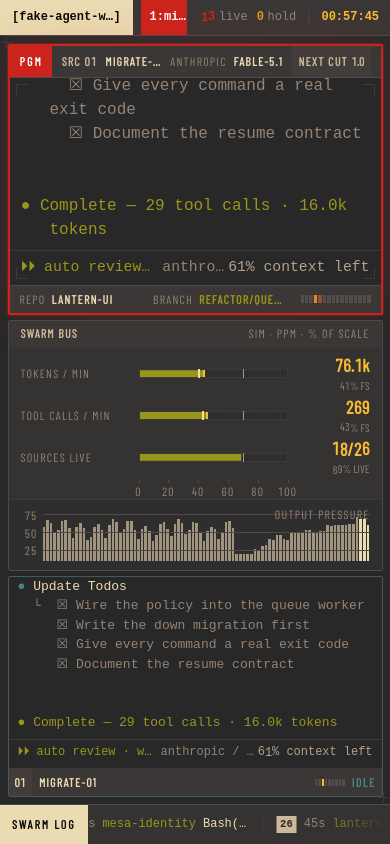
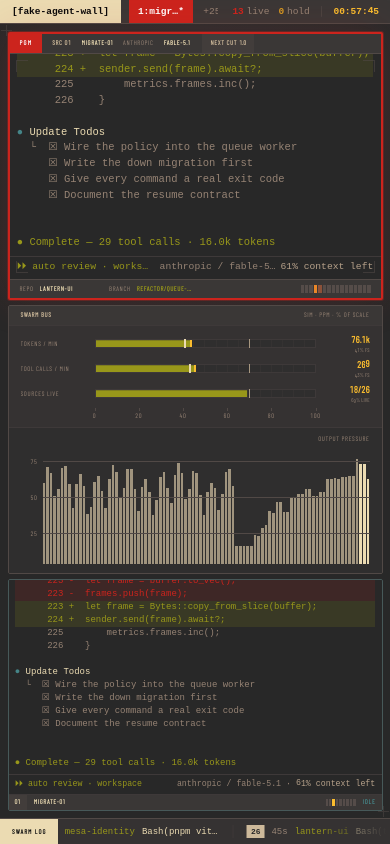
Before and after one commit to VdustR/fake-agent-wall, a Svelte app: page / in a window 390 px wide. Built offline with nearby package versions, Linux system fonts and the light colour scheme; a web font is replaced by a local one.

Commit message:
fix: restore responsive ambient wall density (#102)

```diff
--- a/src/app.css
+++ b/src/app.css
@@ -57,13 +57,10 @@
   --f-umd: 'Barlow Condensed', sans-serif;
   --f-term: 'Monaspace Xenon', ui-monospace, monospace;
 
-  /* Stable reading roles: viewport changes reflow the wall instead of shrinking type. */
-  --type-terminal: .8125rem;
-  --type-program: 1rem;
+  /* Settings keep a separate reading scale from the viewport-scaled wall. */
   --type-ui: .875rem;
   --type-label: .75rem;
   --type-meta: .6875rem;
-  --type-data: 1.125rem;
 
   --gap: clamp(5px, 0.5vw, 10px);
   --r: 2px;
@@ -99,7 +96,7 @@ body {
 /* Broadcast label register: uppercase, tracked, compact, never body copy. */
 .umd-type {
   font-family: var(--f-umd);
-  font-size: var(--type-label);
+  font-size: clamp(6.5px, 0.46vw, 9.5px);
   font-weight: 500;
   letter-spacing: 0.1em;
   text-transform: uppercase;
--- a/src/components/ExitHint.svelte
+++ b/src/components/ExitHint.svelte
@@ -138,7 +138,7 @@
     padding: 11px 18px 12px;
   }
   .line {
-    font-size: var(--type-ui);
+    font-size: clamp(10px, 0.86vw, 15px);
     letter-spacing: 0.13em;
     color: var(--txt-hi);
     white-space: nowrap;
--- a/src/components/Operations.svelte
+++ b/src/components/Operations.svelte
@@ -92,15 +92,15 @@
 
 <style>
   .ops-tile { height: 100%; min-height: 0; display: flex; flex-direction: column; overflow: hidden; background: var(--ink-050); border: 1.5px solid color-mix(in oklab, var(--coral) 55%, var(--line-hi)); }
-  header { flex: none; display: flex; justify-content: space-between; align-items: center; height: 1.75rem; padding: 0 7px; color: var(--txt-hi); background: var(--ink-150); border-bottom: 1px solid var(--line); letter-spacing: .08em; }
+  header { flex: none; display: flex; justify-content: space-between; align-items: center; height: clamp(19px, 1.65vw, 25px); padding: 0 7px; color: var(--txt-hi); background: var(--ink-150); border-bottom: 1px solid var(--line); letter-spacing: .08em; }
   .tasks { flex: 1; min-height: 0; overflow: hidden; }
   .task { display: grid; grid-template-columns: minmax(0, 1fr) auto; gap: 4px 7px; padding: clamp(5px, .55vw, 8px); border-bottom: 1px solid var(--line); }
-  .id { grid-column: 1; grid-row: 1; color: var(--coral); font-size: var(--type-meta); }
-  .task strong { grid-column: 1 / -1; min-width: 0; color: var(--txt); font: var(--type-ui)/1.3 var(--f-umd); white-space: nowrap; overflow: hidden; text-overflow: ellipsis; }
-  .agent { grid-column: 1 / -1; display: flex; align-items: center; gap: 5px; color: var(--txt-fnt); font: var(--type-label)/1.3 var(--f-umd); }
+  .id { grid-column: 1; grid-row: 1; color: var(--coral); font-size: 8px; }
+  .task strong { grid-column: 1 / -1; min-width: 0; color: var(--txt); font: 9px/1.2 var(--f-term); white-space: nowrap; overflow: hidden; text-overflow: ellipsis; }
+  .agent { grid-column: 1 / -1; display: flex; align-items: center; gap: 5px; color: var(--txt-fnt); font: 8px/1.2 var(--f-term); }
   .agent i { width: 5px; height: 5px; background: var(--txt-fnt); }
   .agent i.working { background: var(--cue); }
-  .task em { grid-column: 2; grid-row: 1; color: var(--txt-dim); font: var(--type-meta)/1.3 var(--f-umd); font-style: normal; text-transform: uppercase; }
+  .task em { grid-column: 2; grid-row: 1; color: var(--txt-dim); font: 7px/1.2 var(--f-umd); font-style: normal; text-transform: uppercase; }
   .task em[data-phase='reviewing'], .task em[data-phase='merging'] { color: var(--amber); }
   .task em[data-phase='fixing'], .task em[data-phase='running'] { color: var(--cue); }
   .matrix { flex: 1; min-height: 0; display: grid; grid-template-rows: repeat(7, 1fr); grid-auto-flow: column; grid-auto-columns: 1fr; gap: 2px; padding: 9px; }
@@ -113,19 +113,19 @@
   .stats b { color: var(--txt-hi); }
   .usage { flex: 1; min-height: 0; padding: 4px 8px; overflow: hidden; }
   .usage > div { display: grid; grid-template-columns: minmax(0, 1fr) auto; align-items: center; gap: 4px 6px; padding: 5px 0; border-bottom: 1px solid var(--line); }
-  .usage span, .usage small { display: block; min-width: 0; color: var(--txt); font: var(--type-label)/1.3 var(--f-umd); overflow: hidden; white-space: nowrap; text-overflow: ellipsis; }
-  .usage small { margin-top: 2px; color: var(--txt-fnt); font-size: var(--type-meta); }
+  .usage span, .usage small { display: block; min-width: 0; color: var(--txt); font: 8px/1.2 var(--f-term); overflow: hidden; white-space: nowrap; text-overflow: ellipsis; }
+  .usage small { margin-top: 2px; color: var(--txt-fnt); font-size: 7px; }
   .usage i { grid-column: 1 / -1; height: 4px; background: var(--ink-200); }
   .usage em { display: block; width: 100%; height: 100%; transform-origin: left; background: var(--cue); transition: transform 600ms cubic-bezier(.2, 0, 0, 1); }
-  .usage b { grid-column: 2; grid-row: 1; color: var(--amber); font: var(--type-label)/1.3 var(--f-umd); text-align: right; }
+  .usage b { grid-column: 2; grid-row: 1; color: var(--amber); font: 8px/1.2 var(--f-umd); text-align: right; }
   .usage b small { color: var(--txt-fnt); white-space: nowrap; }
   .ledger, .resets, .fleet { flex: 1; min-height: 0; overflow: hidden; padding: 3px 8px; }
   .ledger > div, .resets > div { display: grid; grid-template-columns: minmax(0, 1fr) auto; align-items: center; gap: 8px; padding: 6px 0; border-bottom: 1px solid var(--line); }
-  .ledger span, .resets span { min-width: 0; color: var(--txt); font: var(--type-label)/1.3 var(--f-umd); }
-  .ledger small, .resets small { display: block; margin-top: 3px; color: var(--txt-fnt); font-size: var(--type-meta); }
-  .ledger b, .resets b { color: var(--amber); font: var(--type-ui)/1.3 var(--f-umd); font-variant-numeric: tabular-nums; }
-  .ledger footer { display: flex; justify-content: space-between; align-items: end; padding: 7px 0 4px; color: var(--txt-fnt); font: var(--type-meta)/1.3 var(--f-umd); text-transform: uppercase; }
-  .ledger footer strong { color: var(--txt-hi); font: var(--type-data)/1.2 var(--f-umd); font-variant-numeric: tabular-nums; }
+  .ledger span, .resets span { min-width: 0; color: var(--txt); font: 8px/1.2 var(--f-term); }
+  .ledger small, .resets small { display: block; margin-top: 3px; color: var(--txt-fnt); font-size: 7px; }
+  .ledger b, .resets b { color: var(--amber); font: 9px/1.2 var(--f-umd); font-variant-numeric: tabular-nums; }
+  .ledger footer { display: flex; justify-content: space-between; align-items: end; padding: 7px 0 4px; color: var(--txt-fnt); font: 7px/1.2 var(--f-umd); text-transform: uppercase; }
+  .ledger footer strong { color: var(--txt-hi); font: 12px/1.2 var(--f-umd); font-variant-numeric: tabular-nums; }
   .resets > div { grid-template-columns: auto minmax(0, 1fr) auto; }
   .resets i { width: 6px; height: 6px; background: var(--cue); }
   .resets i.soon { background: var(--hold); }
@@ -133,11 +133,11 @@
   .fleet i { width: 5px; height: 5px; background: var(--live); }
   .fleet i[data-state='hold'] { background: var(--hold); }
   .fleet i[data-state='done'] { background: var(--done); }
-  .fleet span { min-width: 0; color: var(--txt); font: var(--type-label)/1.3 var(--f-umd); white-space: nowrap; overflow: hidden; text-overflow: ellipsis; }
+  .fleet span { min-width: 0; color: var(--txt); font: 8px/1.2 var(--f-term); white-space: nowrap; overflow: hidden; text-overflow: ellipsis; }
   .fleet-session { display: flex; align-items: baseline; }
   .fleet-session > span { flex: none; }
-  .fleet small { display: block; margin-top: 3px; color: var(--txt-fnt); font-size: var(--type-meta); overflow: hidden; text-overflow: ellipsis; }
-  .fleet b { color: var(--amber); font: var(--type-label)/1.3 var(--f-umd); font-variant-numeric: tabular-nums; }
+  .fleet small { display: block; margin-top: 3px; color: var(--txt-fnt); font-size: 7px; overflow: hidden; text-overflow: ellipsis; }
+  .fleet b { color: var(--amber); font: 8px/1.2 var(--f-umd); font-variant-numeric: tabular-nums; }
   @media (prefers-reduced-motion: reduce) {
     .agent i.working, .resets i.soon { animation: none; }
     .usage em { transition: none; }
--- a/src/components/OpsNotice.svelte
+++ b/src/components/OpsNotice.svelte
@@ -30,8 +30,8 @@
   .notice > i { background: var(--signal); }
   .notice > div { padding: 8px 11px 9px; }
   .notice span { color: var(--signal); letter-spacing: .12em; }
-  .notice strong { display: block; width: fit-content; max-width: 100%; margin-top: 4px; color: var(--txt-hi); font: 600 1.25rem/1.4 var(--f-editorial); white-space: nowrap; overflow: hidden; animation: typing 620ms steps(28, end) 160ms both; }
-  .notice p { width: fit-content; max-width: 100%; margin-top: 5px; color: var(--txt-dim); font: var(--type-meta)/1.4 var(--f-term); white-space: nowrap; overflow: hidden; animation: typing 820ms steps(46, end) 650ms both; }
+  .notice strong { display: block; width: fit-content; max-width: 100%; margin-top: 4px; color: var(--txt-hi); font: 600 15px/1.4 var(--f-editorial); white-space: nowrap; overflow: hidden; animation: typing 620ms steps(28, end) 160ms both; }
+  .notice p { width: fit-content; max-width: 100%; margin-top: 5px; color: var(--txt-dim); font: 9px/1.2 var(--f-term); white-space: nowrap; overflow: hidden; animation: typing 820ms steps(46, end) 650ms both; }
   @keyframes arrive { from { transform: translateX(18px); clip-path: inset(0 0 0 100%); } to { transform: translateX(0); clip-path: inset(0); } }
   @keyframes typing { from { max-width: 0; } to { max-width: 100%; } }
   @media (prefers-reduced-motion: reduce) { .notice, .notice strong, .notice p { animation: none; } }
--- a/src/components/Pgm.svelte
+++ b/src/components/Pgm.svelte
@@ -79,7 +79,7 @@
     display: flex;
     align-items: center;
     gap: 10px;
-    height: 2rem;
+    height: clamp(20px, 1.9vw, 30px);
     padding-right: 10px;
     background: var(--ink-150);
     border-bottom: 1px solid var(--line-hi);
@@ -107,7 +107,7 @@
   .task {
     color: var(--txt-dim);
     font-family: var(--f-editorial);
-    font-size: 1.125rem;
+    font-size: clamp(10px, 1.25em, 15px);
     font-weight: 500;
     line-height: 1.4;
     text-transform: none;
@@ -190,7 +190,7 @@
     display: flex;
     align-items: center;
     gap: 6px;
-    height: 1.75rem;
+    height: clamp(19px, 1.8vw, 28px);
     padding: 0 10px;
     background: var(--ink-150);
     border-top: 1px solid var(--line-hi);
--- a/src/components/StatusLine.svelte
+++ b/src/components/StatusLine.svelte
@@ -91,12 +91,12 @@
     display: flex;
     align-items: stretch;
     gap: 0;
-    height: 2.25rem;
+    height: clamp(24px, 2.3vw, 36px);
     background: var(--ink-150);
     border-bottom: 1px solid var(--line-hi);
     /* Terminal register: the body face, not the broadcast label face. */
     font-family: var(--f-term);
-    font-size: var(--type-label);
+    font-size: clamp(9.5px, 0.72vw, 14px);
     line-height: 1.2;
     white-space: nowrap;
     overflow: hidden;
--- a/src/components/Telemetry.svelte
+++ b/src/components/Telemetry.svelte
@@ -168,7 +168,7 @@
   .ch,
   .grat {
     display: grid;
-    grid-template-columns: 6.75rem minmax(0, 1fr) 4.5rem;
+    grid-template-columns: clamp(64px, 7.5vw, 108px) minmax(0, 1fr) clamp(44px, 5vw, 72px);
     align-items: center;
     gap: 10px;
   }
@@ -189,13 +189,13 @@
   }
   .read b {
     color: var(--amber);
-    font-size: var(--type-data);
+    font-size: clamp(9.5px, 0.86vw, 15px);
     line-height: 1;
   }
   .read small {
     margin-top: 2px;
     color: var(--txt-fnt);
-    font-size: var(--type-meta);
+    font-size: clamp(5.5px, 0.4vw, 8px);
     font-weight: 500;
     line-height: 1;
     letter-spacing: 0.06em;
--- a/src/components/Terminal.svelte
+++ b/src/components/Terminal.svelte
@@ -88,15 +88,15 @@
     container: terminal / inline-size;
     background: var(--term-bg);
     color: var(--term-fg);
-    font-size: var(--type-terminal);
-    line-height: 1.5;
+    font-size: clamp(9px, 0.67vw, 13px);
+    line-height: 1.44;
   }
   .term ::selection {
     color: var(--term-fg);
     background: var(--term-selection);
   }
   .term.pgm {
-    font-size: var(--type-program);
+    font-size: clamp(10.5px, 0.84vw, 16px);
     line-height: 1.5;
   }
 
--- a/src/components/Ticker.svelte
+++ b/src/components/Ticker.svelte
@@ -39,7 +39,7 @@
     flex: none;
     display: flex;
     align-items: stretch;
-    height: 2.5rem;
+    height: clamp(26px, 2.6vw, 42px);
     background: var(--ink-100);
     border-top: 1px solid var(--line-hi);
     overflow: hidden;
@@ -88,7 +88,7 @@
     gap: 7px;
     padding: 0 13px;
     border-right: 1px solid var(--line);
-    font-size: var(--type-label);
+    font-size: clamp(9px, 0.68vw, 13px);
     line-height: 1.2;
     align-self: center;
     white-space: nowrap;
--- a/src/components/Tile.svelte
+++ b/src/components/Tile.svelte
@@ -130,7 +130,7 @@
     grid-template-columns: auto minmax(0, auto) minmax(0, 1fr) 42px auto;
     align-items: center;
     gap: 7px;
-    height: 1.75rem;
+    height: clamp(16px, 1.5vw, 22px);
     padding-right: 6px;
     background: var(--ink-150);
     border-top: 1px solid var(--line);
```
Also changed, not shown: 1 other file (tests, documents, lock files or other folders).
